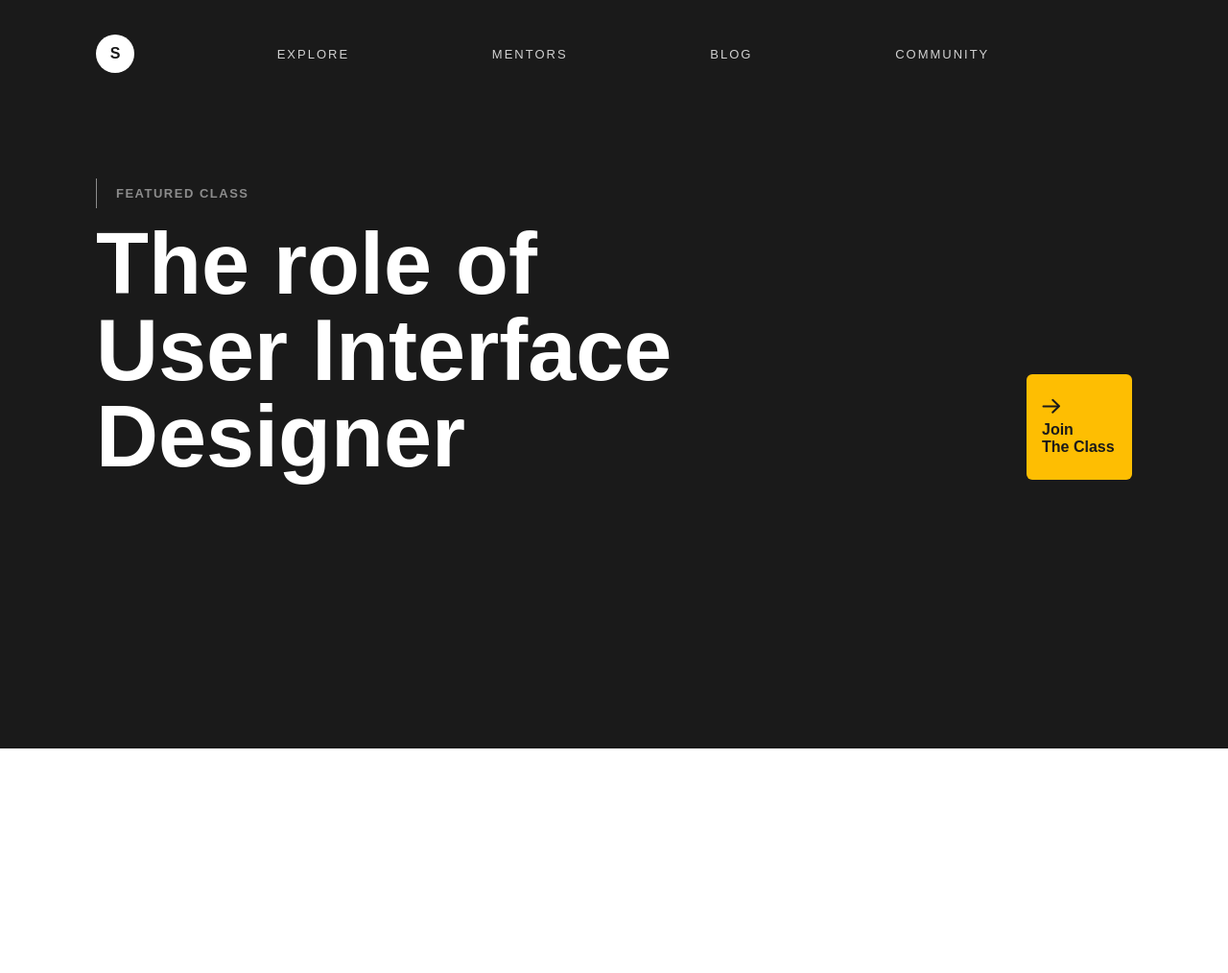
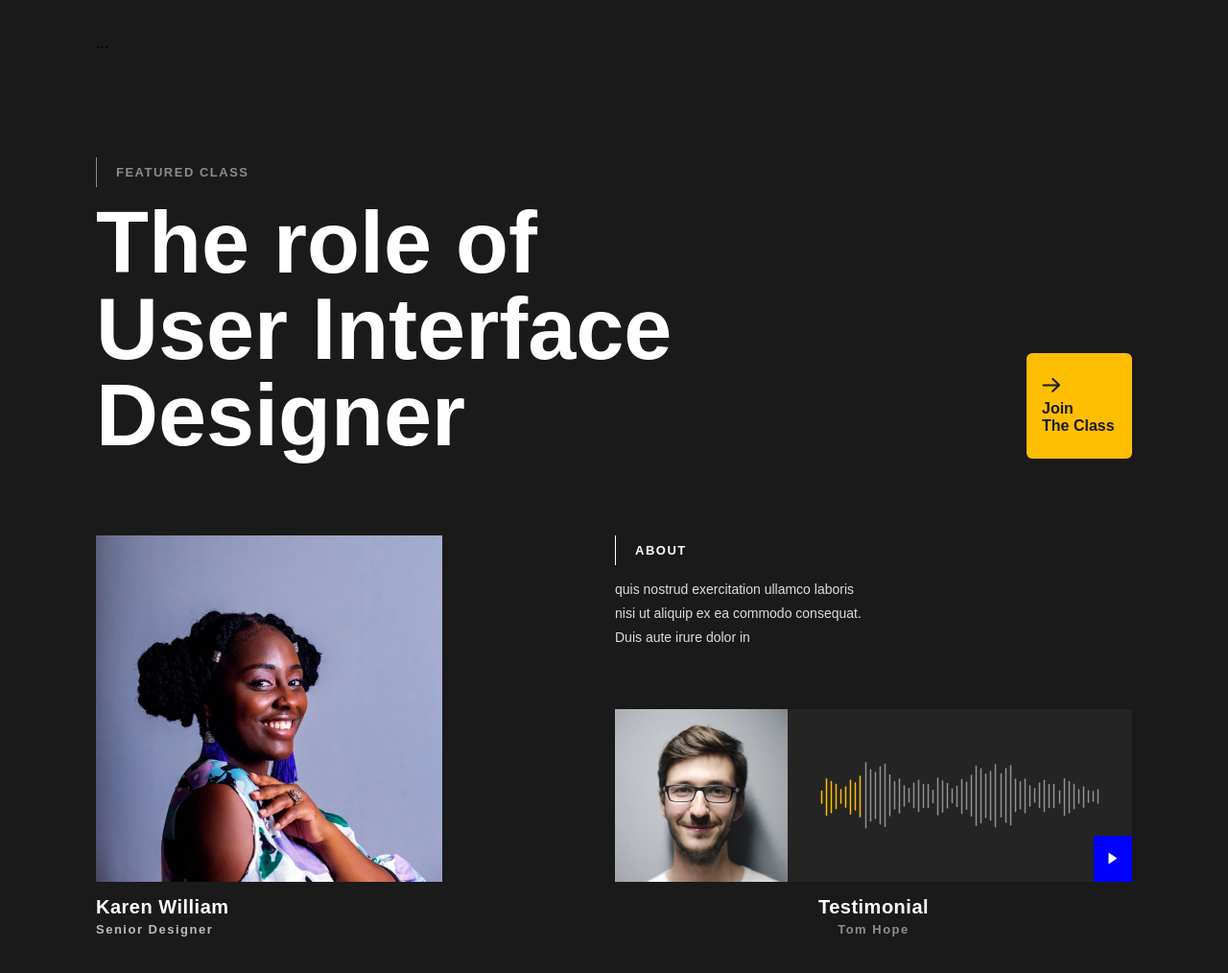
Before and after one commit to Foggy430/Fffff, a plain HTML site: page index.html in a window 1280 px wide. Shown: the whole page at 96% size. Before the commit the page ends 800 px from the top, so only its background shows below. Drawn offline with Linux system fonts and the light colour scheme.

Commit message:
Update index.html

```diff
--- a/index.html
+++ b/index.html
@@ -1,5 +1,6 @@
 <!DOCTYPE html>
 <html lang="en">
+
 <head>
     <meta charset="UTF-8">
     <meta http-equiv="X-UA-Compatible" content="IE=edge">
@@ -7,27 +8,11 @@
     <link rel="stylesheet" href="style.css">
     <title>Сайт визитка</title>
 </head>
+
 <body>
     <header class="header">
         <div class="container">
-      <nav class="navigation">
-        <a href="" class="logo">S</a>
-        <ul class="navigation-holder">
-          <li class="nav-links">
-            <a href="#">Explore</a>
-          </li>
-          <li class="nav-links">
-            <a href="#">Mentors</a>
-          </li>
-          <li class="nav-links">
-            <a href="#">Blog</a>
-          </li>
-          <li class="nav-links">
-            <a href="#">Community</a>
-          </li>
-        </ul>
-      </nav>
-      <!-- Конец навигации -->
+            <nav class="navigation">...</nav>
             <section class="header-title">
                 <span class="header-subtitle-text">featured class</span>
                 <h1 class="header-title-text">
@@ -35,13 +20,41 @@
                     User Interface
                     Designer
                 </h1>
-
                 <a href="#" class="join">
                     <img src="/img/icons/arrow.svg" alt="">
-          <span class="join-text">Join <br> The Class</span>
+                    <span class="join-text">Join<br> The Class</span>
                 </a>
+            </section>
+            <section class="header-info-block">
+                <div class="card-info">
+                    <img src="/img/girl-avatar.png" alt="" class="card-info-img">
+                    <h2 class="info-title">Karen William</h2>
+                    <span class="info-subtitle">Senior Designer</span>
+                </div>
+                <div class="card-about">
+                    <div class="text-wrapper">
+                        <span class="about-subtitle-text">About</span>
+                        <p class="about-desc">
+                            quis nostrud exercitation ullamco
+                            laboris nisi ut aliquip ex ea commodo
+                            consequat. Duis aute irure dolor in
+                        </p>
+                    </div>
+                    <div class="audio-block">
+                        <img src="/img/man-avatar.png" alt="">
+                        <div class="audio-container">
+                            <img src="/img/audio.png" class="audio-track" alt="">
+                            <a href="#" class="play-btn">
+                                <img src="/img/icons/play.svg" alt="">
+                            </a>
+                        </div>
+                    </div>
+                    <h2 class="about-title">Testimonial</h2>
+                    <span class="about-subtitle">Tom Hope</span>
+                </div>
             </section>
         </div>
     </header>
 </body>
+
 </html>
```
Lines whose indentation alone changed are shown as unchanged.
